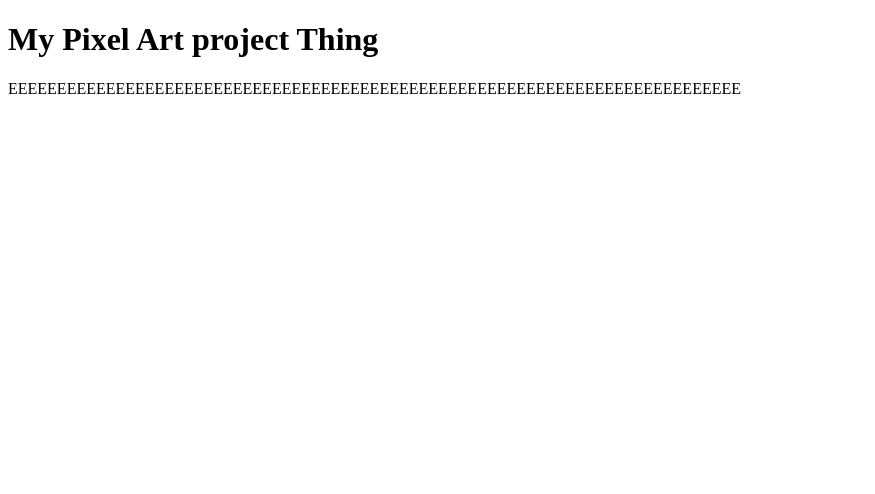
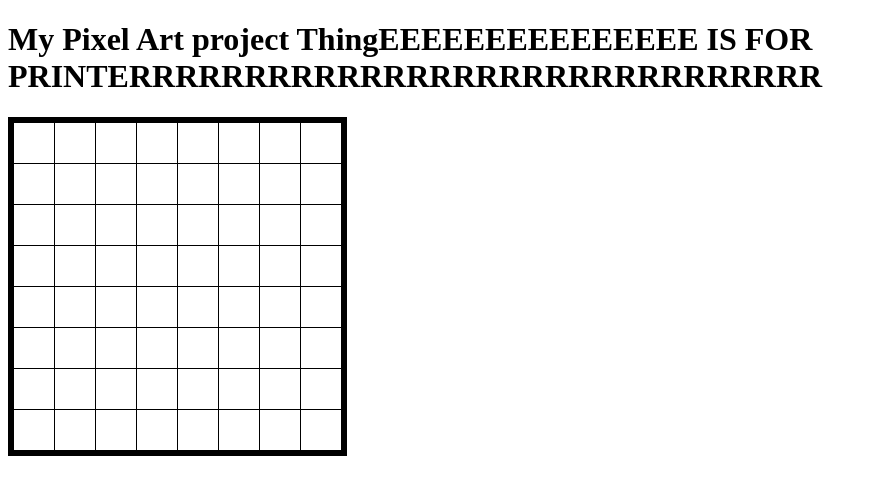
Before and after one commit to RCHS-Programming/unit4-ch1-pixelart-baconidiot, a plain HTML site: page resources/index.html in a window 1280 px wide. Shown: the whole page, without its empty margins (0-875 px from the left). Drawn offline with Linux system fonts and the light colour scheme.

Commit message:
Created pixel table

```diff
--- a/resources/index.html
+++ b/resources/index.html
@@ -6,7 +6,88 @@
     <script src="script.js"></script>
 </head>
 <body>
-<h1>My Pixel Art project Thing</h1>
-<p>EEEEEEEEEEEEEEEEEEEEEEEEEEEEEEEEEEEEEEEEEEEEEEEEEEEEEEEEEEEEEEEEEEEEEEEEEEE</p>
+<h1>My Pixel Art project ThingEEEEEEEEEEEEEEE IS FOR PRINTERRRRRRRRRRRRRRRRRRRRRRRRRRRRRR</h1>
+<div id=art>
+	<div class="row">
+		<div class="pixel"></div>
+		<div class="pixel"></div>
+		<div class="pixel"></div>
+		<div class="pixel"></div>
+		<div class="pixel"></div>
+		<div class="pixel"></div>
+		<div class="pixel"></div>
+		<div class="pixel"></div>
+	</div>
+	<div class="row">
+		<div class="pixel"></div>
+		<div class="pixel"></div>
+		<div class="pixel"></div>
+		<div class="pixel"></div>
+		<div class="pixel"></div>
+		<div class="pixel"></div>
+		<div class="pixel"></div>
+		<div class="pixel"></div>
+	</div>
+	<div class="row">
+		<div class="pixel"></div>
+		<div class="pixel"></div>
+		<div class="pixel"></div>
+		<div class="pixel"></div>
+		<div class="pixel"></div>
+		<div class="pixel"></div>
+		<div class="pixel"></div>
+		<div class="pixel"></div>
+	</div>
+	<div class="row">
+		<div class="pixel"></div>
+		<div class="pixel"></div>
+		<div class="pixel"></div>
+		<div class="pixel"></div>
+		<div class="pixel"></div>
+		<div class="pixel"></div>
+		<div class="pixel"></div>
+		<div class="pixel"></div>
+	</div>
+	<div class="row">
+		<div class="pixel"></div>
+		<div class="pixel"></div>
+		<div class="pixel"></div>
+		<div class="pixel"></div>
+		<div class="pixel"></div>
+		<div class="pixel"></div>
+		<div class="pixel"></div>
+		<div class="pixel"></div>
+	</div>
+	<div class="row">
+		<div class="pixel"></div>
+		<div class="pixel"></div>
+		<div class="pixel"></div>
+		<div class="pixel"></div>
+		<div class="pixel"></div>
+		<div class="pixel"></div>
+		<div class="pixel"></div>
+		<div class="pixel"></div>
+	</div>
+	<div class="row">
+		<div class="pixel"></div>
+		<div class="pixel"></div>
+		<div class="pixel"></div>
+		<div class="pixel"></div>
+		<div class="pixel"></div>
+		<div class="pixel"></div>
+		<div class="pixel"></div>
+		<div class="pixel"></div>
+	</div>
+	<div class="row">
+		<div class="pixel"></div>
+		<div class="pixel"></div>
+		<div class="pixel"></div>
+		<div class="pixel"></div>
+		<div class="pixel"></div>
+		<div class="pixel"></div>
+		<div class="pixel"></div>
+		<div class="pixel"></div>
+	</div>
+</div>
 </body>
 </html>
--- a/resources/style.css
+++ b/resources/style.css
@@ -0,0 +1,16 @@
+  #art {
+      display: table;
+      border-spacing:1px;
+      background-color: black;
+      border: 5px solid black;
+  }
+
+  .row {
+      display:table-row;
+  }
+  .pixel {
+      display: table-cell;
+    background-color:white;
+    width: 40px;
+    height: 40px;
+  }
```
